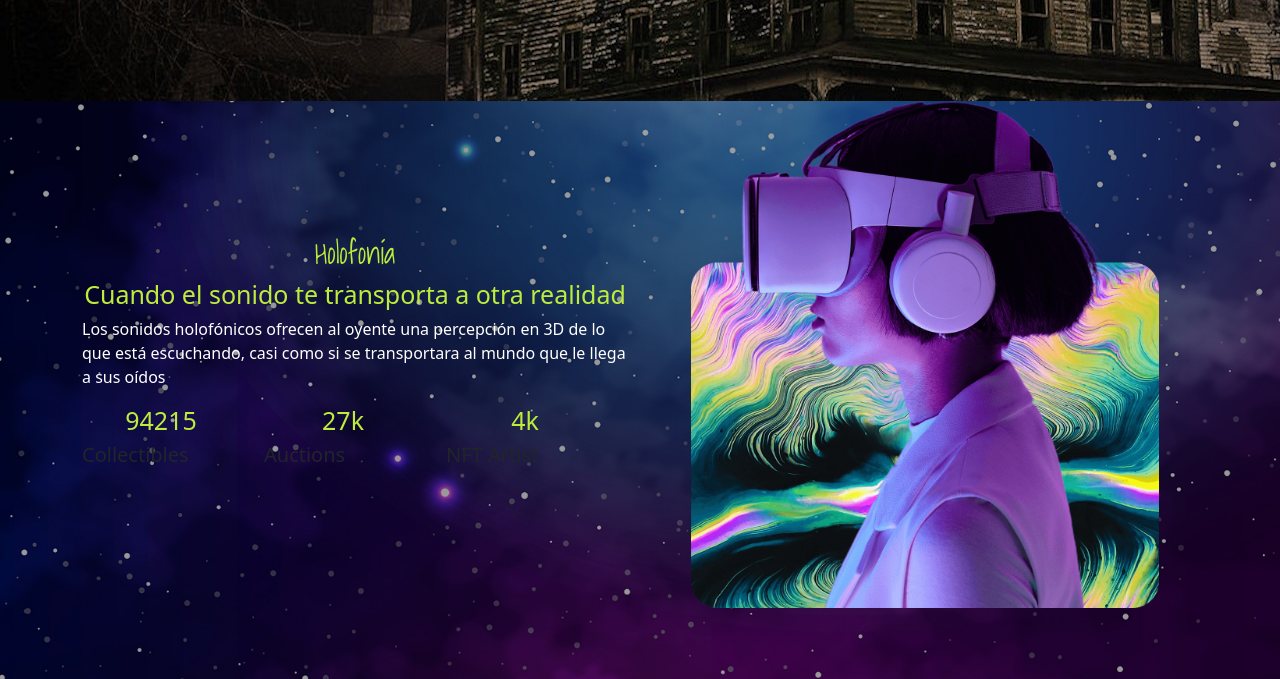
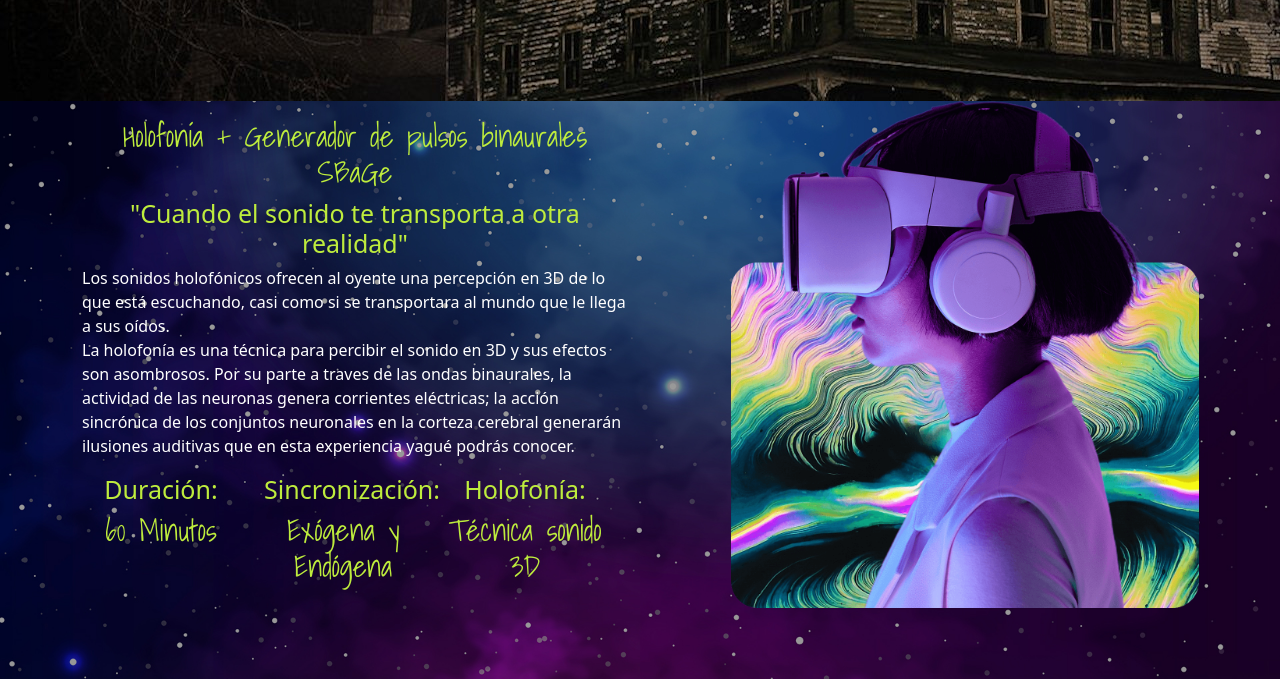
Before and after one commit to JuanVelasquezU/yagueexperience, a plain HTML site: page index.html in a window 1280 px wide. Shown: the part 1282-1961 px from the top of the page. Drawn offline with Linux system fonts and the light colour scheme.

Commit message:
segunda entrega

```diff
--- a/css/style.css
+++ b/css/style.css
@@ -64,7 +64,7 @@
     .bloquedos{
         grid-area: bloquedos;
         background-image: url(../img/terror4.jpg);
-        height: 800px;
+        height: 400px;
         display: flex;
         flex-direction: column;
 
@@ -74,7 +74,7 @@
         grid-area: bloquetres;
         background-image: url(../img/8.jpg);
         background-size: cover;
-        height: 800px;
+        height: 1050px;
 
 
     }
@@ -83,7 +83,57 @@
         height: auto;
 
     }
+    .chicaaudifonos{
+        animation-name: chicaaudifonos;
+        animation-duration: 25s;
+        animation-delay: 0s;
+        animation-iteration-count: infinite;
+    }
+    @keyframes chicaaudifonos{
+        0%, 100% {
+            -webkit-transform: translateX(0);
+            transform: translateX(0);
+          }
 
+          10%, 30%, 50%, 70%, 90% {
+            -webkit-transform: translateX(-40px);
+            transform: translateX(-40px);
+          }
+
+          20%, 40%, 60%, 80% {
+            -webkit-transform: translateX(40px);
+            transform: translateX(40px);
+          }
+
+    }
+    .hombreasustado{
+        animation-name: hombreasustado;
+        animation-duration: 6s;
+        animation-delay: 0s;
+       }
+    @keyframes hombreasustado{
+        0% {
+            opacity: 0;
+            -webkit-transform: translateX(-800px);
+            transform: translateX(-800px);
+          }
+
+          60% {
+            opacity: 1;
+            -webkit-transform: translateX(30px);
+            transform: translateX(30px);
+          }
+
+          80% {
+            -webkit-transform: translateX(-10px);
+            transform: translateX(-10px);
+          }
+
+          100% {
+            -webkit-transform: translateX(0);
+            transform: translateX(0);
+          }
+    }
     .pie__datos{
         color: #BEEC3D;
     }
@@ -367,7 +417,6 @@
 
     .formulario__datos{
     border:solid 1px rgb(105, 16, 16);
-    padding: 10px;
     margin: 3px;
     width: 320px;
     }
@@ -420,6 +469,10 @@
                 height: 680px;
 
             }
+            .bloquetres{
+
+                height: 600px;}
+
             .bloquedos__cajita1{
                     height: 380px;
                     width: 500px;
--- a/index.html
+++ b/index.html
@@ -77,39 +77,38 @@
                     <div class="container">
                         <div class="row align-items-center">
                             <div class="col-md-6">
-                                <h2>Holofonía</h2>
-                                <h3>Cuando el sonido te transporta a otra realidad</h3>
-                                <p>Los sonidos holofónicos ofrecen al oyente una percepción en 3D de lo que está escuchando, casi como si se transportara al mundo que le llega a sus oídos</p>
+                                <h2>Holofonía + Generador de pulsos binaurales SBaGe</h2>
+                                <h3>"Cuando el sonido te transporta a otra realidad"</h3>
+                                <p>Los sonidos holofónicos ofrecen al oyente una percepción en 3D de lo que está escuchando, casi como si se transportara al mundo que le llega a sus oídos.<br>
+                                    La holofonía es una técnica para percibir el sonido en 3D y sus efectos son asombrosos. Por su parte a traves de las ondas binaurales, la actividad de las neuronas genera corrientes eléctricas; la acción sincrónica de los conjuntos neuronales en la corteza cerebral generarán ilusiones auditivas que en esta experiencia yagué podrás conocer. </p>
 
-
-                                <div class="row">
-                                    <div class="spacer-single"></div>
                                     <div class="row">
-                                            <div class="col-lg-4 col-md-6 col-sm-4 wow fadeInRight mb30" data-wow-delay="1.1s">
+                                        <div class="row">
+                                            <div class="col-12 col-md-4">
                                                 <div class="de_count text-left">
-                                                    <h3><span>94215</span></h3>
-                                                    <h5 class="id-color">Collectibles</h5>
+                                                    <h3>Duración:</h3>
+                                                    <h2>60 Minutos</h2>
                                                 </div>
                                             </div>
 
-                                            <div class="col-lg-4 col-md-6 col-sm-4 wow fadeInRight mb30" data-wow-delay="1.4s">
+                                            <div class="col-12 col-md-4">
                                                 <div class="de_count text-left">
-                                                    <h3><span>27</span>k</h3>
-                                                    <h5 class="id-color">Auctions</h5>
+                                                    <h3>Sincronización:</h3>
+                                                    <h2>Exógena y Endógena</h2>
                                                 </div>
                                             </div>
 
-                                            <div class="col-lg-4 col-md-6 col-sm-4 wow fadeInRight mb30" data-wow-delay="1.7s">
+                                            <div class="col-12 col-md-4">
                                                 <div class="de_count text-left">
-                                                    <h3><span>4</span>k</h3>
-                                                    <h5 class="id-color">NFT Artist</h5>
+                                                    <h3>Holofonía:</h3>
+                                                    <h2>Técnica sonido 3D</h2>
                                                 </div>
                                             </div>
                                         </div>
                                 </div>
                             </div>
-                            <div class="col-md-6 xs-hide">
-                                <img src="img/mujeraudifonos.png" class="img-fluid wow fadeInUp" data-wow-delay=".75s" alt="">
+                            <div class="col-12 col-md-6">
+                                <img src="img/mujeraudifonos.png" class="img-fluid chicaaudifonos">
                             </div>
                         </div>
                     </div>
@@ -120,30 +119,18 @@
 
 
     <footer class="pie">
-
-
         <img class="logofooter" src="img/logonuevo.svg" alt="Logo Yagé">
 
-
         <div class="pie__datos">
-
             <address>
-
                     Valdivia, Chile<br>
-
                     Andres Bello 2787, Dpto 8888
-
             </address>
-
             <ul>
                 <li>Telefono: +5699999999</li>
-
                 <li>Email: hola@experienciayage.cl</li>
             </ul>
-
-            </div>
-
-
+        </div>
     </footer>
 <script src="js/bootstrap.min.js"></script>
 </body>
```
Also changed, not shown: pages/contacto.html (+4 -1 lines), pages/elproyecto.html (+5 -5 lines), pages/laexperiencia.html (+4 -4 lines), pages/nuestroequipo.html (+5 -4 lines).
